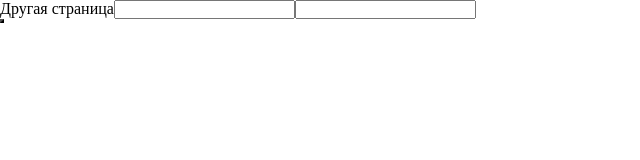
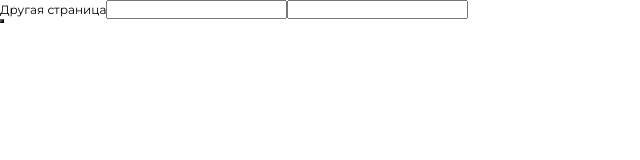
Before and after one commit to EAliakberov/SkyProWallet, a React (Vite) app: page /signin in a window 1280 px wide. Shown: the top 160 px of the page, without its empty margins (0-640 px from the left). Built offline with nearby package versions, Linux system fonts and the light colour scheme.

Commit message:
Добавлен шрифт в глобальные стили

```diff
--- a/index.html
+++ b/index.html
@@ -5,6 +5,12 @@
         <link rel="icon" type="image/svg+xml" href="/favicon.svg" />
         <meta name="viewport" content="width=device-width, initial-scale=1.0" />
         <title>skyprowallet</title>
+        <link rel="preconnect" href="https://fonts.googleapis.com" />
+        <link rel="preconnect" href="https://fonts.gstatic.com" crossorigin />
+        <link
+            href="https://fonts.googleapis.com/css2?family=Montserrat:ital,wght@0,100..900;1,100..900&display=swap"
+            rel="stylesheet"
+        />
     </head>
     <body>
         <div id="root"></div>
--- a/src/components/GlobalStyles.js
+++ b/src/components/GlobalStyles.js
@@ -4,6 +4,13 @@
     * {
         margin: 0;
         padding: 0;
+    };
+    body {
+        font-family: "Montserrat", sans-serif;
+        font-optical-sizing: auto;
+        font-weight: regular;
+        font-style: normal;
+        font-size: 12px;
+    }
 
-    }
 `;
```
Lines whose indentation alone changed are shown as unchanged.
